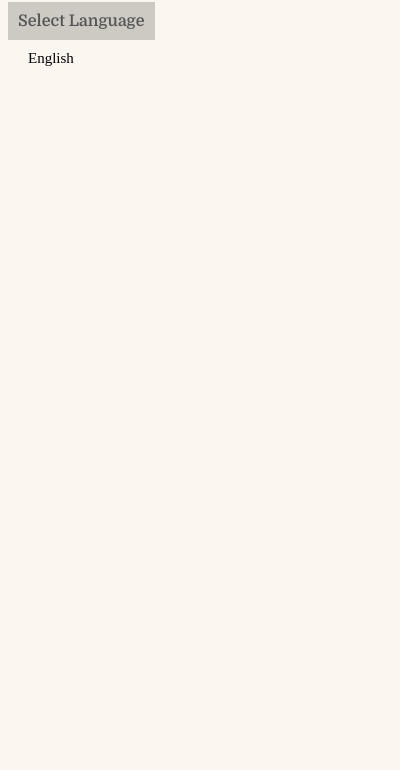
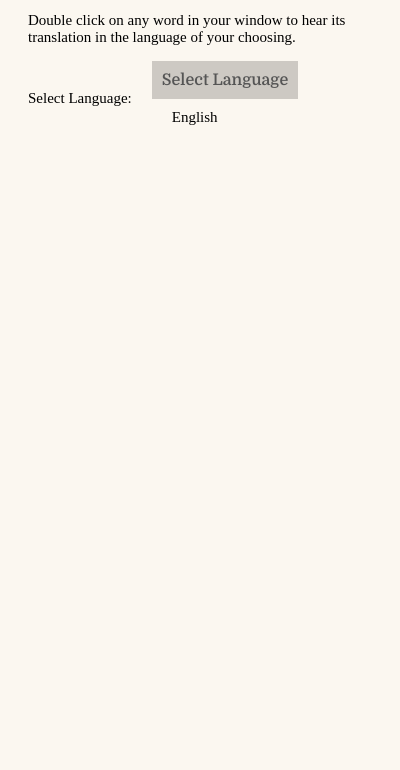
Before and after one commit to yuyenchu/hackthon2020, a browser extension: page extension/popup.html in a window 400 px wide. Shown: the part 74-844 px from the top of the page. Drawn offline with Linux system fonts and the light colour scheme.

Commit message:
fixed extension style

```diff
--- a/extension/popup.html
+++ b/extension/popup.html
@@ -5,14 +5,18 @@
     <meta charset="UTF-8" />
     <title>Translator</title>
     <script src="jquery.min.js"></script>
-    <script src="extension.js" defer></script>
+    <script src="extension.js"></script>
     <link href="https://fonts.googleapis.com/css2?family=Domine:wght@600&family=Roboto:wght@300&display=swap" rel="stylesheet">
     <script src="popup.js"></script>
     <link rel="stylesheet" href="styles.css">
   </head>
   <body>
     <h1>Translator</h1>
-
+    <p>Double click on any word in your window to hear its translation in the language
+      of your choosing.
+    </p>
+    <div class="language">
+      <p>Select Language:</p>
       <div class="dropdown">
         <button class="dropbtn">Select Language</button>
         <p id="selectLanguage">English</p>
@@ -22,6 +26,7 @@
           <button>Spanish</button>
         </div>
       </div>
+    </div>
     <script src="popup.js"></script>
   </body>
 </html>
```
Lines whose indentation alone changed are shown as unchanged.
